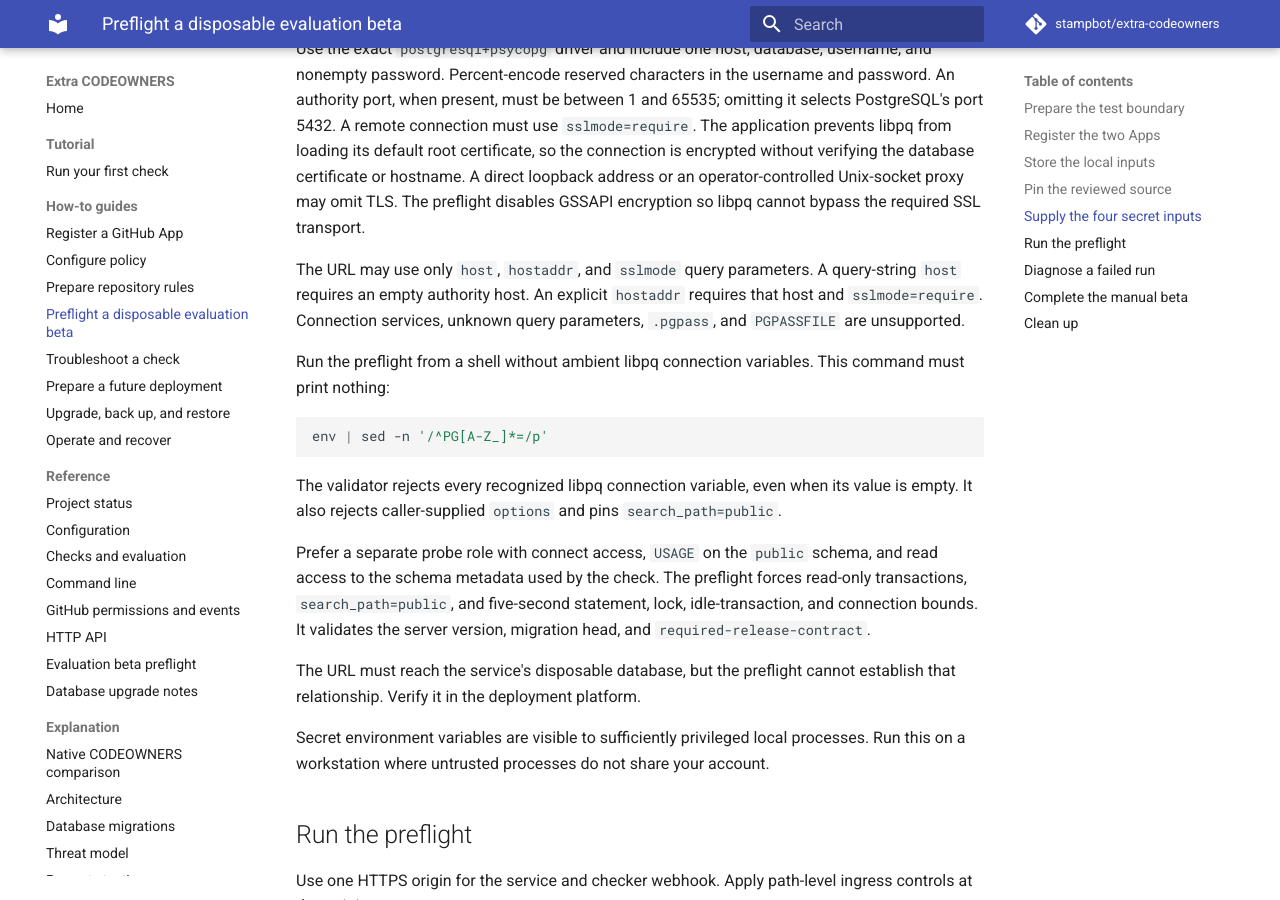
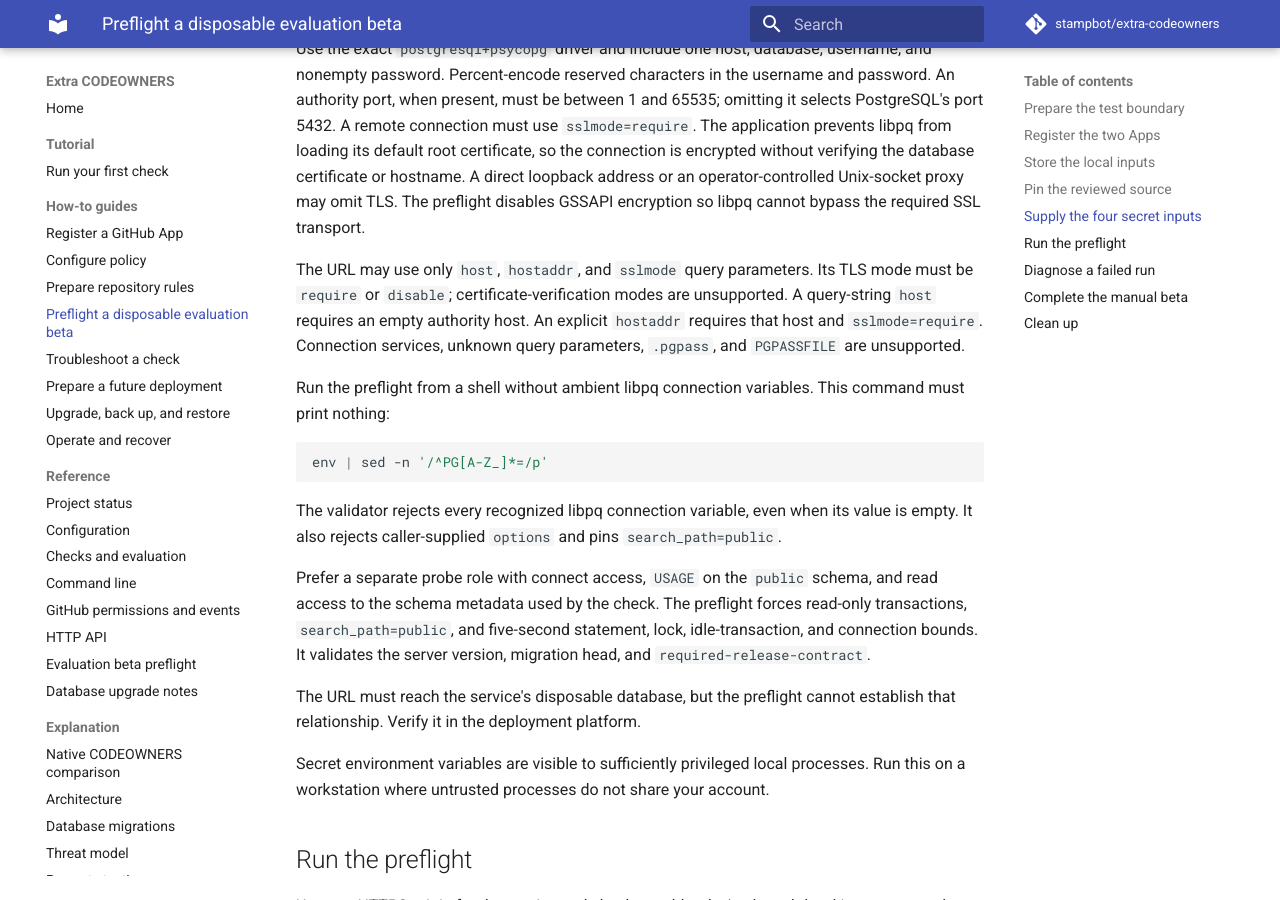
Before and after one commit to stampbot/extra-codeowners, an MkDocs documentation site: the page built from docs/how-to/preflight-evaluation-beta.md, in a window 1280 px wide and 900 px high, scrolled down 7006 px. Built offline with MkDocs 1.6.1 and Material for MkDocs 9.7.7, drawn with Linux system fonts in a browser that asks for light colours; comment, search, counter and statistics services are not loaded.

Commit message:
fix: reject unsupported PostgreSQL TLS modes
Signed-off-by: Danny Sauer <github@dannysauer.com>

```diff
--- a/docs/how-to/preflight-evaluation-beta.md
+++ b/docs/how-to/preflight-evaluation-beta.md
@@ -329,10 +329,11 @@ database certificate or hostname. A direct loopback address or an
 operator-controlled Unix-socket proxy may omit TLS. The preflight disables
 GSSAPI encryption so libpq cannot bypass the required SSL transport.
 
-The URL may use only `host`, `hostaddr`, and `sslmode` query parameters. A
-query-string `host` requires an empty authority host. An explicit `hostaddr`
-requires that host and `sslmode=require`. Connection services, unknown query
-parameters, `.pgpass`, and `PGPASSFILE` are unsupported.
+The URL may use only `host`, `hostaddr`, and `sslmode` query parameters. Its
+TLS mode must be `require` or `disable`; certificate-verification modes are
+unsupported. A query-string `host` requires an empty authority host. An
+explicit `hostaddr` requires that host and `sslmode=require`. Connection
+services, unknown query parameters, `.pgpass`, and `PGPASSFILE` are unsupported.
 
 Run the preflight from a shell without ambient libpq connection variables.
 This command must print nothing:
```
Also changed, not shown: charts/extra-codeowners/README.md (+2 -1 lines), docs/how-to/deploy.md (+2 -0 lines), docs/reference/cli.md (+4 -3 lines), docs/reference/configuration.md (+1 -1 lines), docs/reference/evaluation-beta-preflight.md (+3 -2 lines), 4 other files.
